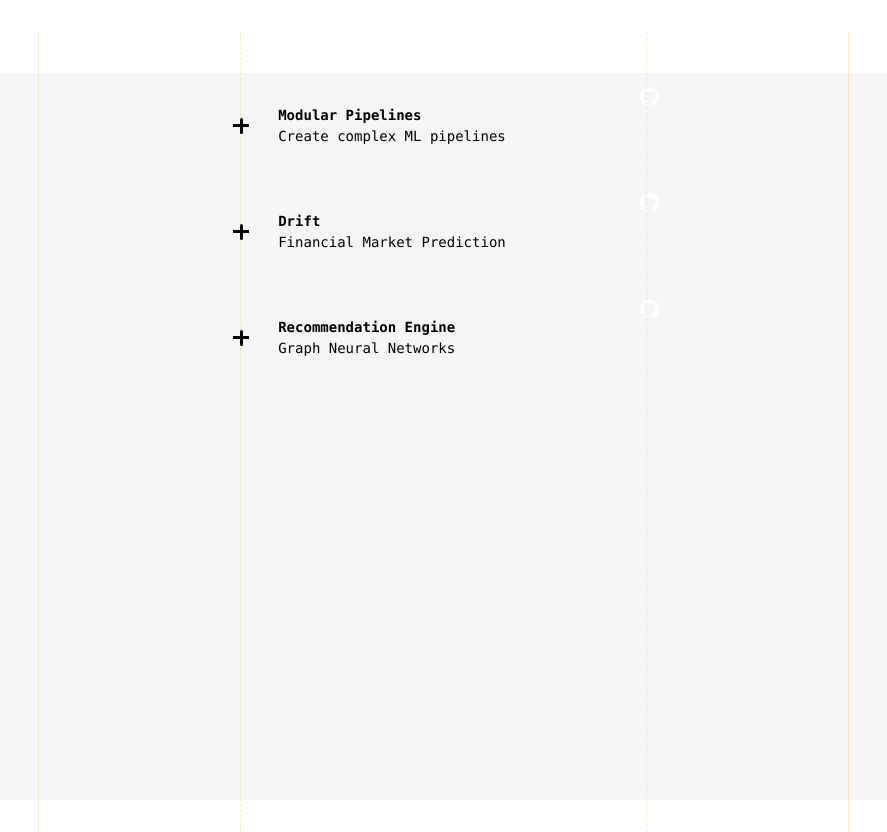
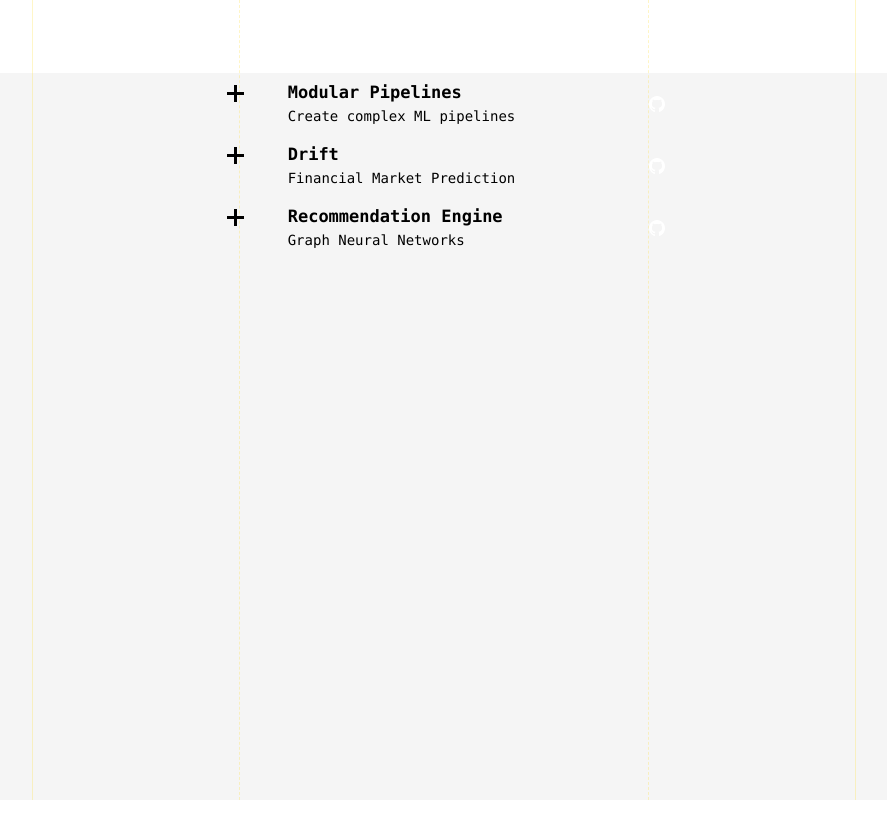
Before and after one commit to dream-faster/dream-faster-landing, a Next.js app: page / in a window 1280 px wide. Shown: the whole page, without its empty margins (196-1083 px from the left). After the commit the page ends 800 px from the top, so only its background shows below. Built offline with nearby package versions, Linux system fonts and the light colour scheme.

Commit message:
feat: Updated grid and hovering project title.

```diff
--- a/src/pages/index.tsx
+++ b/src/pages/index.tsx
@@ -4,24 +4,33 @@ import { Meta } from '@/layouts/Meta';
 import { Main } from '@/templates/Main';
 
 const SolidLine = () => (
-  <div className="h-screen border-r border-solid border-amber-400 opacity-30" />
+  <div className="h-screen border-r border-solid border-yellow-300 opacity-30" />
 );
 
 const DashedLine = () => (
-  <div className="hidden h-screen border-r border-dashed border-amber-400 opacity-30 md:block" />
+  <div className="hidden h-screen border-r border-dashed border-yellow-300 opacity-30 md:block" />
 );
 
 const Background = () => (
-  <div className="pointer-events-none absolute inset-y-0 left-0 grid h-screen w-screen grid-cols-1  justify-evenly p-8 md:grid-cols-6">
-    <SolidLine />
-
-    <DashedLine />
-    <div />
-    <DashedLine />
-
-    <SolidLine />
+  <div className="pointer-events-none absolute inset-y-0 left-0 grid h-screen w-screen grid-cols-1 place-items-center  px-6 md:grid-cols-6">
+    <div className="hidden h-screen w-full border-r border-dashed border-yellow-300 opacity-30 md:block md:border-solid" />
+    <div className="hidden h-screen w-full md:block" />
+    <div className="h-screen w-full border-x border-solid border-yellow-300 opacity-30 md:col-span-2 md:border-dashed" />
+    <div className="hidden h-screen w-full md:block" />
+    <div className="hidden h-screen w-full border-l border-dashed border-yellow-300 opacity-30 md:block md:border-solid" />
   </div>
 );
+// const Background = () => (
+//   <div className="pointer-events-none absolute inset-y-0 left-0 grid h-screen w-screen grid-cols-3 place-items-center p-0  p-8 md:grid-cols-6 md:p-2">
+//     <SolidLine />
+
+//     <DashedLine />
+//     <div />
+//     <DashedLine />
+
+//     <SolidLine />
+//   </div>
+// );
 
 type ProjectProps = {
   title: string;
@@ -29,29 +38,48 @@ type ProjectProps = {
   url: string;
 };
 
+// const Plus = () => (
+//   <div className="m-0 flex h-[calc(2rem)] w-[calc(2rem)]  p-0">
+//     <div className="relative left-[calc((2rem/4))] top-[calc((2rem/2)-1px)] h-[3px] w-[calc(2rem/2)] bg-black" />
+//     <div className="relative left-[-1px] top-[calc(2rem/4)] h-[calc((2rem/2))] w-[3px] rounded bg-black" />
+//   </div>
+// );
 const Plus = () => (
-  <div className=" m-0 flex h-8 w-8 items-center justify-center p-0">
-    <div className="relative h-[3px] w-1/2 bg-black" />
-    <div className="relative ml-[-29.7%] h-1/2 w-[3px] rounded bg-black" />
+  <div className="m-0 flex  flex-none flex-col justify-center p-1 group-hover:bg-yellow-400">
+    <div className="m-0 h-[calc(1rem+1px)] w-[calc(1rem+1px)] flex-none p-0">
+      <div className="relative top-[calc(0.5rem-1px)] left-0  m-0 h-[3px] w-full bg-black p-0 group-hover:bg-white" />
+      <div className="relative  left-[calc(0.5rem-1px)] top-[-3px] m-0 h-full w-[3px] bg-black p-0 group-hover:bg-white" />
+    </div>
   </div>
 );
+// const Plus = () => (
+//   <div className="m-0 flex h-[calc(2rem-1px)] w-[calc(2rem-1px)]  p-0">
+//     <div className="relative left-[calc((2rem/4)-1px)] top-[calc((2rem/2)-2px)] h-[3px] w-[calc(2rem/2+1px)] bg-black" />
+//     <div className="relative left-[-3px] top-[calc(2rem/4-1px)] h-[calc((2rem/2)+1px)] w-[3px] rounded bg-black" />
+//   </div>
+// );
 
 const ProjectButton = (props: ProjectProps) => {
   const { title, subtitle, url } = props;
   const router = useRouter();
 
   return (
-    <div className="mx-[-17px] my-2 flex w-[calc(100%+17px)] flex-row justify-between">
-      <div className=" flex items-center justify-center">
+    <div className="my-2 ml-2 flex w-full flex-row items-center justify-between md:mx-[-16px] md:w-[calc(100%+16px)] md:px-0">
+      <div className=" group flex w-full items-start justify-center">
         <Plus />
-        <div className="m-0 flex h-full flex-col justify-center p-6 ">
-          <h1 className="font-mono text-sm font-bold text-black"> {title} </h1>
-          <h2 className="font-mono text-sm text-black "> {subtitle} </h2>
+        <div className="m-0 flex h-full w-full flex-col justify-center px-6">
+          <div className="flex h-full items-center py-1  group-hover:bg-yellow-400">
+            <h1 className="flex h-[calc(1rem+1px)] w-full items-center pl-4 align-middle font-mono text-[calc(1rem+1px)] font-bold text-black ">
+              {' '}
+              {title}
+            </h1>
+          </div>
+          <h2 className="pl-4 font-mono text-sm text-black"> {subtitle} </h2>
         </div>
       </div>
       <a
         href={url}
-        className=" m-0 flex h-8 w-8 items-center justify-center p-0"
+        className=" m-0 flex h-[calc(1rem+1px)] w-[calc(1rem+1px)] items-center justify-center p-0"
       >
         <img
           src={`${router.basePath}/assets/images/github.svg`}
```
